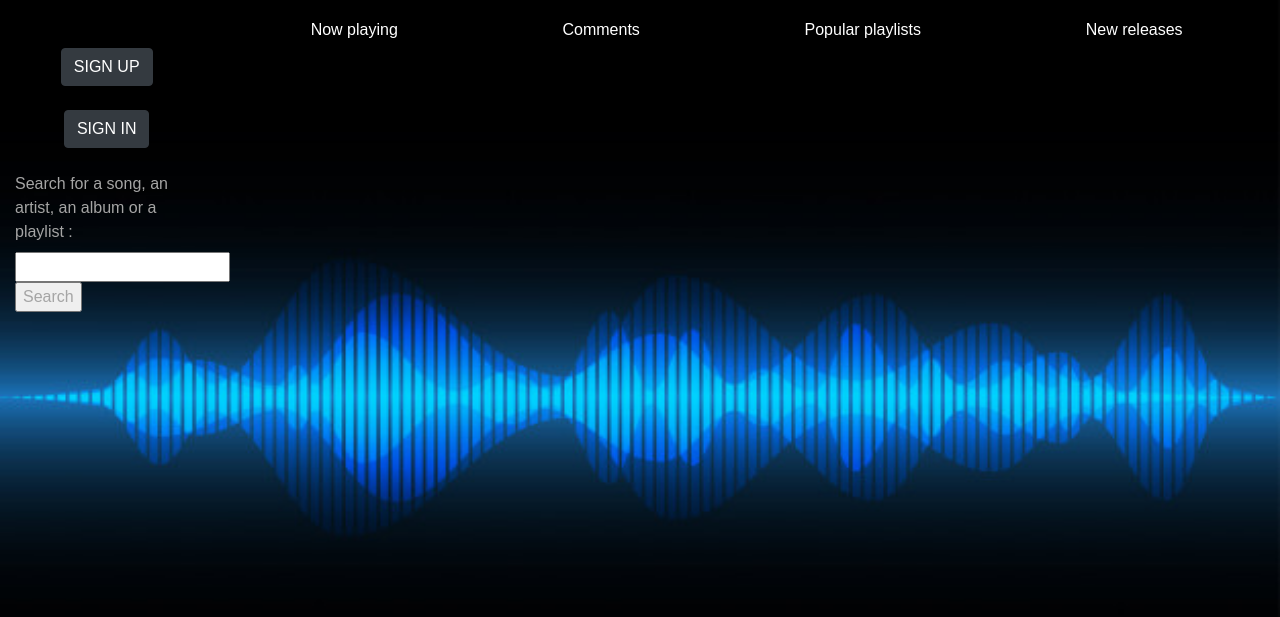
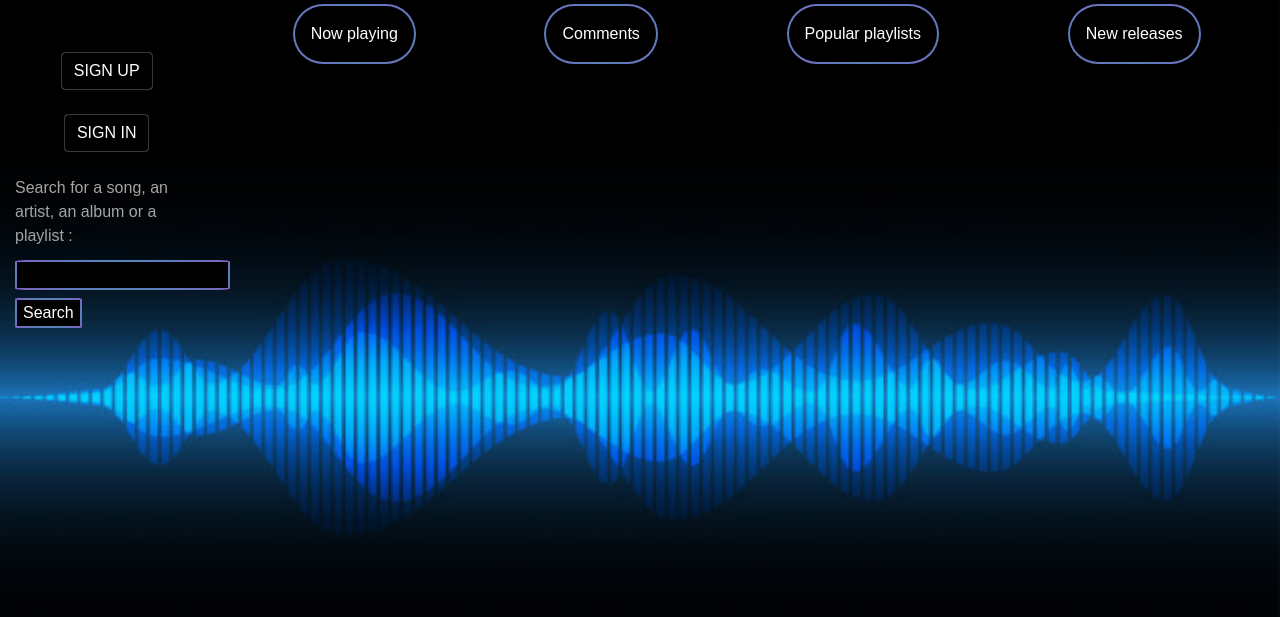
Before and after one commit to Shivalita/project-audio-player, a PHP site: page / in a window 1280 px wide; the page is wider, and only the part inside the window is pictured. Shown: the top 617 px of that part. Run offline with PHP 8.4, Linux system fonts and the light colour scheme.

Commit message:
func async a changer

```diff
--- a/apps/getSearchResults.php
+++ b/apps/getSearchResults.php
@@ -21,5 +21,6 @@ if(!empty($_POST)) {
         'title' => search('title', 'songs', $search),
         'playlist_title' => search('playlist_title', 'playlists', $search),
     ]);
+    $_POST = array();
 }
 ?>
--- a/css/style.css
+++ b/css/style.css
@@ -14,9 +14,12 @@ html, body {
     text-shadow: rgba(0,0,0,.01) 0 0 1px;
 }
 
+h3 {
+    color: #845EC2;
+}
+
 /* background */
-.background_image
-{
+.background_image {
 	position: absolute;
 	top: 0;
 	left: 0;
@@ -29,31 +32,86 @@ html, body {
 
 /* links */
 a {
-    padding: 1em 2em;
+    padding: 1em 1em;
 	color: white;
 	cursor: pointer;
 	outline: none;
 	border-radius: 100px;
     border: 2px solid transparent;
-	background: linear-gradient(#000, #000) padding-box, radial-gradient(farthest-corner at var(--x) var(--y), #00C9A7, #845EC2) border-box;
+	background: linear-gradient(#000, #000) padding-box, radial-gradient(farthest-corner, #00C9A7, #845EC2) border-box;
     transition: all 200ms ease;
 }
 
-a, a:hover, a:visited, a:active, a:link
-{
+a, a:hover, a:active {
 	text-decoration: none;
-	text-shadow: rgba(0,0,0,.01) 0 0 1px;
+    text-shadow: rgba(0,0,0,.01) 0 0 1px;
+    transition: all 200ms ease;
 }
 
-a:active
-{
-	color: #FF6347;
-}
-a:hover
-{
-	color: #FFFFFF;
+a:active {
+	background: linear-gradient(#00C9A7, #845EC2) padding-box, radial-gradient(farthest-corner, #00C9A7, #845EC2) border-box;
+    transition: all 200ms ease;
 }
 
+a:hover {
+    color: #845EC2;
+    transition: all 200ms ease;
+}
+
+/* form */
+input {
+	color: white;
+	cursor: pointer;
+	border-radius: 5%;
+    border: 2px solid transparent;
+	background: linear-gradient(#000, #000) padding-box, radial-gradient(farthest-corner, #00C9A7, #845EC2) border-box;
+    transition: all 200ms ease;
+}
+
+#search {
+    cursor: text;
+}
+
+#searchBtn:active {
+	background: linear-gradient(#00C9A7, #845EC2) padding-box, radial-gradient(farthest-corner, #00C9A7, #845EC2) border-box;
+    transition: all 200ms ease;
+}
+
+#searchBtn:hover {
+    color: #845EC2;
+    transition: all 200ms ease;
+}
+
+/*player buttons*/
+.control {
+	background: linear-gradient(#000, #000) padding-box, radial-gradient(farthest-corner, #00C9A7, #845EC2) border-box;
+	border: solid 1px transparent;
+	border-radius: 10%;
+    cursor: pointer;
+    transition: all 200ms ease;
+}
+
+#coverNext, #coverPrev {
+	background: linear-gradient(#000, #000) padding-box, radial-gradient(farthest-corner, #00C9A7, #845EC2) border-box;
+	border: solid 2px transparent;
+    cursor: pointer;
+    transition: all 200ms ease;
+}
+
+#coverNext:hover, #coverPrev:hover {
+    opacity: 0.8;
+    transition: all 200ms ease;
+}
+
+.control:active {
+	background: linear-gradient(#00C9A7, #845EC2) padding-box, radial-gradient(farthest-corner, #00C9A7, #845EC2) border-box;
+    transition: all 200ms ease;
+}
+
+.control:hover {
+    color: #845EC2;
+    transition: all 200ms ease;
+}
 
 /*style our divs*/
 #container {
@@ -73,14 +131,16 @@ a:hover
 }
 
 /*style our aside*/
-#side {
-
+#disconnect {
+    position: absolute;
+    bottom: 5%;
+    left: 5%;
 }
 
 /*style our player*/
-#playerSection {
+/* #playerSection {
 
-}
+} */
 
 #playerTitleArtist {
     justify-content: space-around;
--- a/index.php
+++ b/index.php
@@ -22,7 +22,7 @@ include_once './partials/connection.php';
                 <button type="button" id="appearBtn" class="btn btn-dark">Appear!</button>
             </span>
 
-            <div class="row" id="row1">
+            <div class="row pt-1" id="row1">
                 <aside class="d-none d-md-block col-2" id="side">
                     <?php include './partials/sign-or-profile.php';?>
                     <?php include './partials/search-bar.php'; ?>
--- a/js/search.js
+++ b/js/search.js
@@ -24,6 +24,7 @@ async function getResults(url, method, body) {
     console.log('myContent: ',  myContent);
     return myContent;
 }
+//Impossible de map si le result est "No results found" car pas un array
 
 async function getSearch(event) {
     console.log('la recherche commence');
--- a/partials/disconnect-btn.php
+++ b/partials/disconnect-btn.php
@@ -1,7 +1,7 @@
 <?php
     if ($_SESSION) {
         echo ('
-            <div id="disconnect" class="row text-center my-5">
+            <div id="disconnect" class="my-1 mx-auto">
                 <div class="text-center">
                     <a href="./apps/disconnect.php" class="btn btn-sm btn-outline-danger">Disconnect</a>
                 </div>
--- a/partials/nextDiv.php
+++ b/partials/nextDiv.php
@@ -1,6 +1,6 @@
 <h3 class="text-center">Next</h3>
 <div class="d-flex" id="previewNext">
-    <div>
+    <div id="coverNext">
         <img src="https://api.deezer.com/album/1346746/image">
     </div>
     <div class="text-center my-auto">
--- a/partials/player.php
+++ b/partials/player.php
@@ -29,7 +29,7 @@
 
     <audio id="audioPlayer" ontimeupdate="update(this)" preload="auto"></audio>
 
-    <div>
+    <div class="py-2">
         <div id="progressBarControl" class="progress" onclick="clickProgress('audioPlayer', this, event)">
             <div id="progressBar" class="progress-bar progress-bar-striped progress-bar-animated"></div>
         </div>
--- a/partials/prevDiv.php
+++ b/partials/prevDiv.php
@@ -1,6 +1,6 @@
 <h3 class="text-center">Prev</h3>
 <div class="d-flex" id="previewPrev">
-    <div>
+    <div id="coverPrev">
         <img src="https://api.deezer.com/album/81763/image">
     </div>
     <div class="text-center my-auto">
--- a/partials/search-bar.php
+++ b/partials/search-bar.php
@@ -1,9 +1,9 @@
 <form action='' method='POST' id="searchForm">
     <div>
         <label for='search'>Search for a song, an artist, an album or a playlist :</label>
-        <input type='textarea' name='search' id="search">
+        <input type='textarea' name='search' id="search" class="my-1">
     </div>
     <div>
-        <input type='submit' value='Search'>
+        <input type='submit' id="searchBtn" value='Search' class="my-1">
     </div>
 </form>
```
